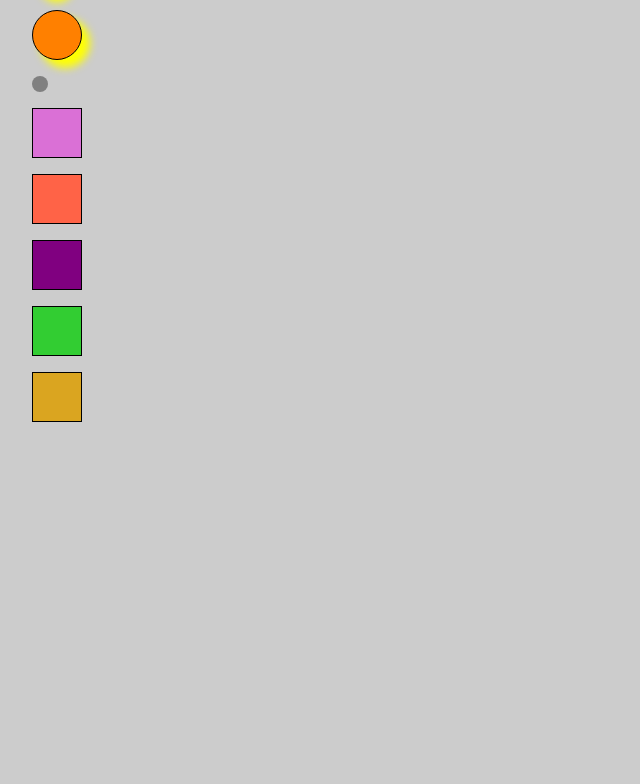
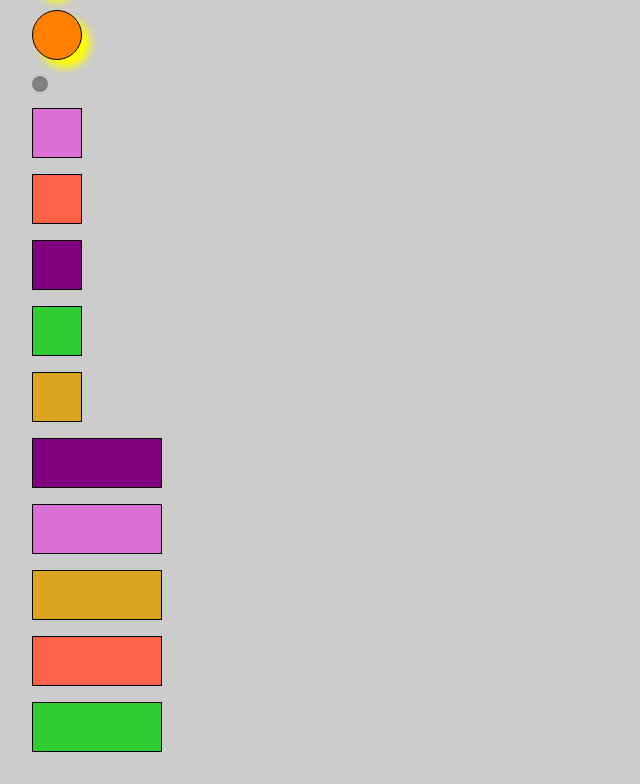
Before and after one commit to edwardtanguay/et901-sass-with-import, a React (Vite) app: page / in a window 1280 px wide. Shown: the part 402-1186 px from the top of the page, without its empty margins (0-640 px from the left). Before the commit the page ends 856 px from the top, so only its background shows below. Built offline with nearby package versions, Linux system fonts and the light colour scheme; a web font is replaced by a local one.

Commit message:
rectangles in

```diff
--- a/src/App.tsx
+++ b/src/App.tsx
@@ -20,6 +20,12 @@ function App() {
 		<p className="box-marketing spacing"></p>
 		<p className="box-ceo spacing"></p>
 		<p className="box-dev spacing"></p>
+
+		<p className="rectangle-purple spacing"></p>
+		<p className="rectangle-orchid spacing"></p>
+		<p className="rectangle-goldenrod spacing"></p>
+		<p className="rectangle-tomato spacing"></p>
+		<p className="rectangle-limegreen spacing"></p>
 		</>
 	)
 }
--- a/src/sass/components/_shapes.scss
+++ b/src/sass/components/_shapes.scss
@@ -32,3 +32,12 @@ $colors: purple, orchid, goldenrod, tomato, limegreen;
 		border: 1px solid black;
 	}
 }
+
+@each $color in $colors {
+	.rectangle-#{$color} {
+		background-color: $color;
+		width: 8rem;
+		height: 3rem;
+		border: 1px solid black;
+	}
+}
```
